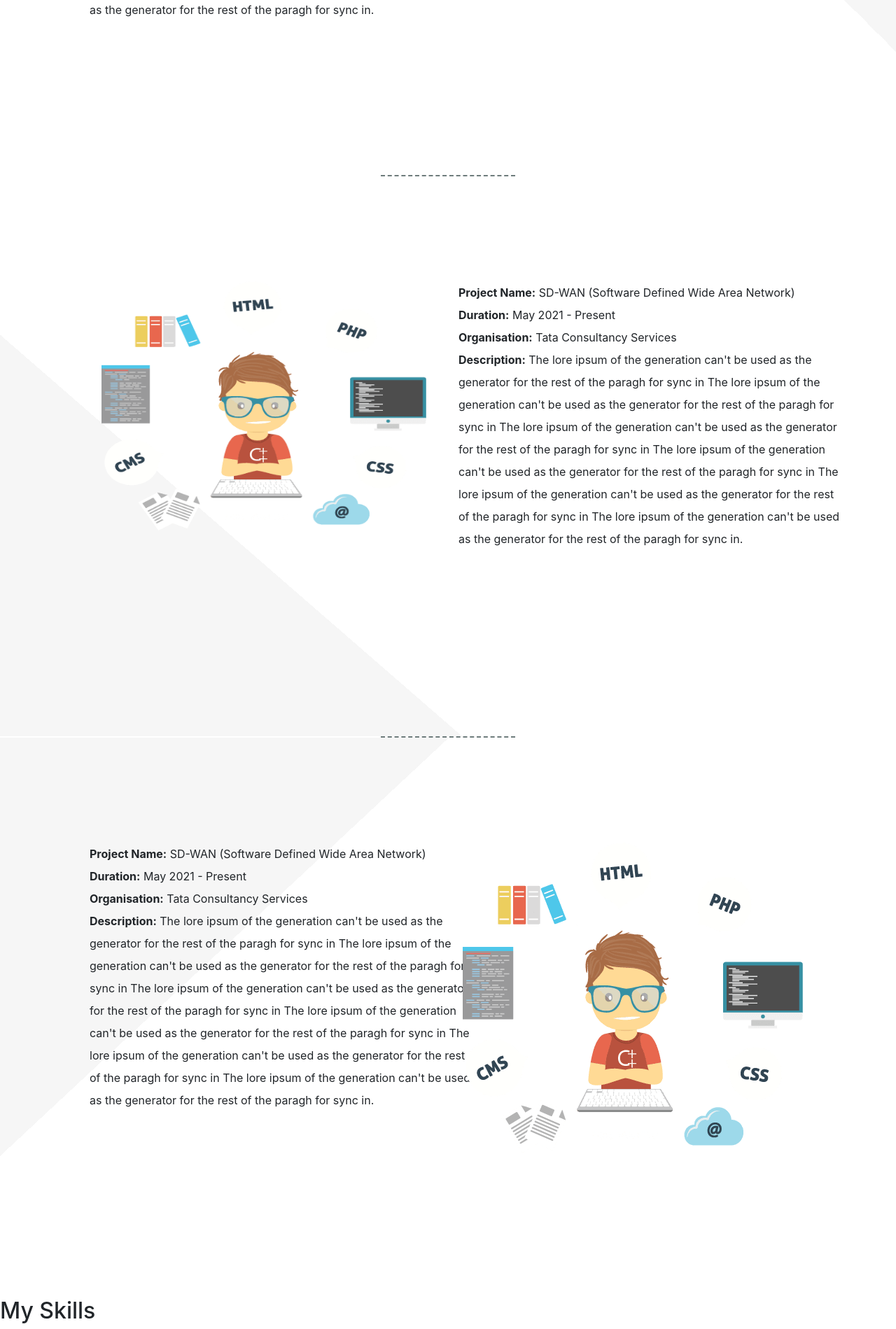
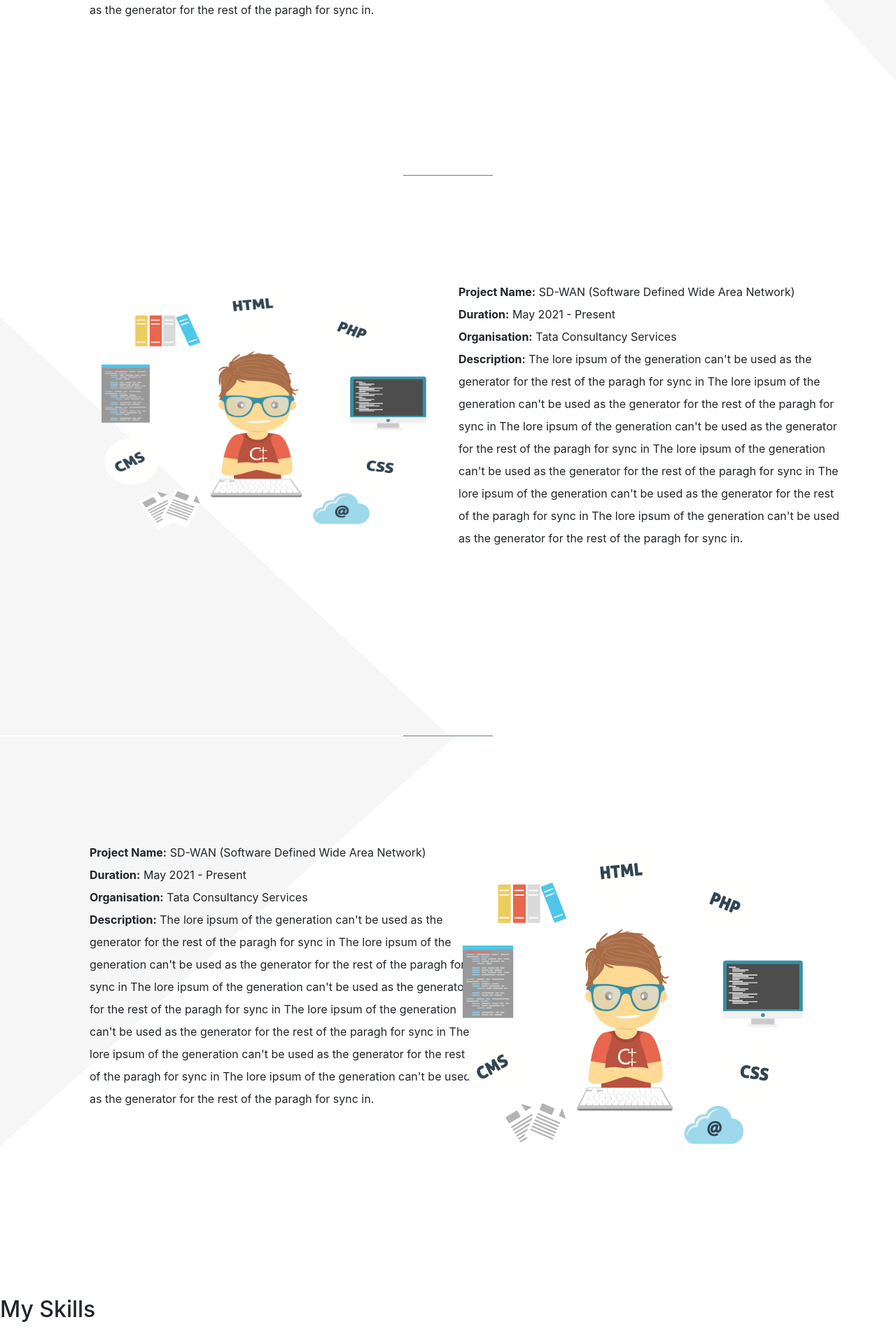
Before and after one commit to AmiteshDN/Portfolio, a Django app: page /myportfolio/ in a window 1280 px wide. Shown: the part 1350-3249 px from the top of the page at 70% size. Run offline with Django 3.2, Linux system fonts and the light colour scheme; some libraries are stand-ins or nearby versions; some web fonts are replaced.

Commit message:
Experience section style

```diff
--- a/myportfolio/static/myportfolio/css/styles.css
+++ b/myportfolio/static/myportfolio/css/styles.css
@@ -67,8 +67,8 @@ header .banner img {
 hr {
   margin-top: 0 !important;
   margin-bottom: 0 !important;
-  width: 15%;
-  border-top: 2px dashed #6E7C7C;
+  width: 10%;
+  border-top: 1px solid #6E7C7C;
 }
 
 #experience {
@@ -98,14 +98,14 @@ hr {
 }
 
 #experience .project1 {
-  background: linear-gradient(45deg, #fff 70%, #F6F6F6 30%);
+  background: linear-gradient(48deg, #fff 70%, #F6F6F6 30%);
 }
 
 #experience .project2 {
-  background: linear-gradient(41deg, #F6F6F6 30%, #fff 30%);
+  background: linear-gradient(43deg, #F6F6F6 30%, #fff 30%);
 }
 
 #experience .project3 {
-  background: linear-gradient(137deg, #F6F6F6 30%, #fff 30%);
+  background: linear-gradient(138deg, #F6F6F6 30%, #fff 30%);
 }
 /*# sourceMappingURL=styles.css.map */
--- a/myportfolio/static/myportfolio/css/styles.scss
+++ b/myportfolio/static/myportfolio/css/styles.scss
@@ -69,8 +69,8 @@ header {
 hr {
     margin-top: 0 !important;
     margin-bottom: 0 !important;
-    width: 15%;
-    border-top: 2px dashed #6E7C7C;
+    width: 10%;
+    border-top: 1px solid #6E7C7C;
 }
 
 #experience {
@@ -100,15 +100,15 @@ hr {
     }
 
     .project1 {
-        background: linear-gradient(45deg, #fff 70%, $primary-color 30%);
+        background: linear-gradient(48deg, #fff 70%, $primary-color 30%);
     }
 
     .project2 {
-        background: linear-gradient(41deg, $primary-color 30%, #fff 30%);
+        background: linear-gradient(43deg, $primary-color 30%, #fff 30%);
     }
 
     .project3 {
-        background: linear-gradient(137deg, $primary-color 30%, #fff 30%);
+        background: linear-gradient(138deg, $primary-color 30%, #fff 30%);
     }
 
 }
```
Also changed, not shown: 1 other file.
